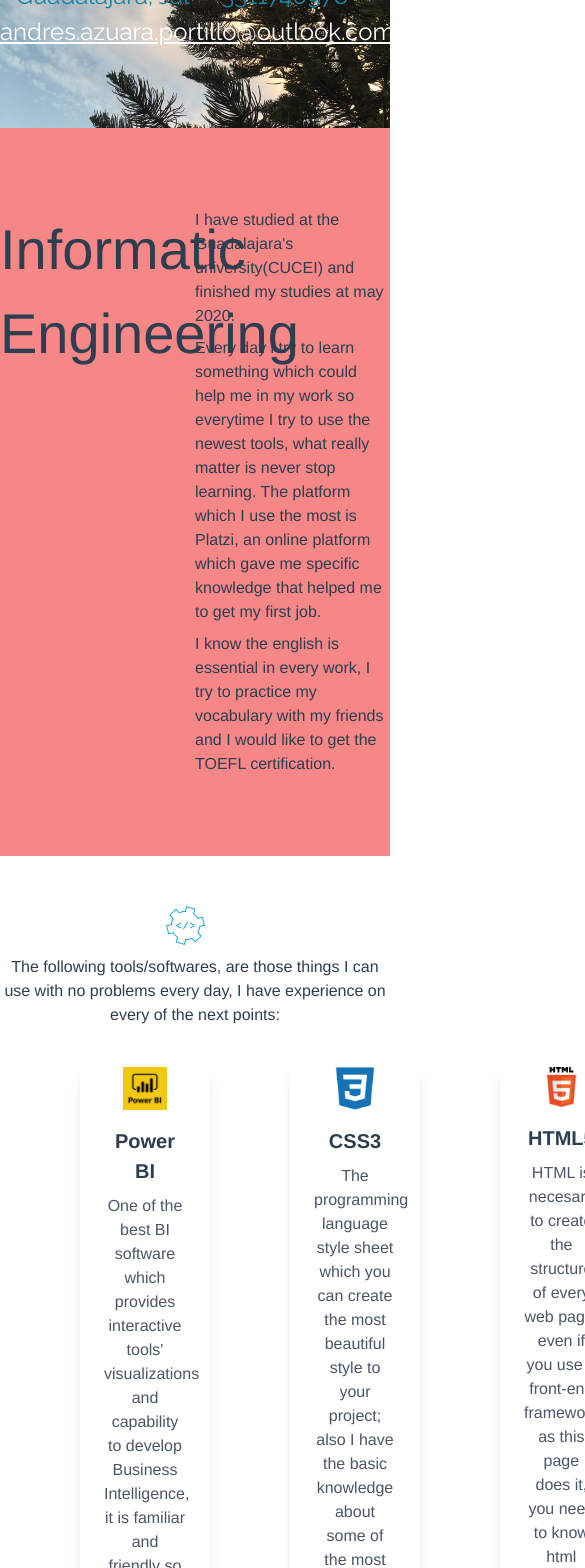
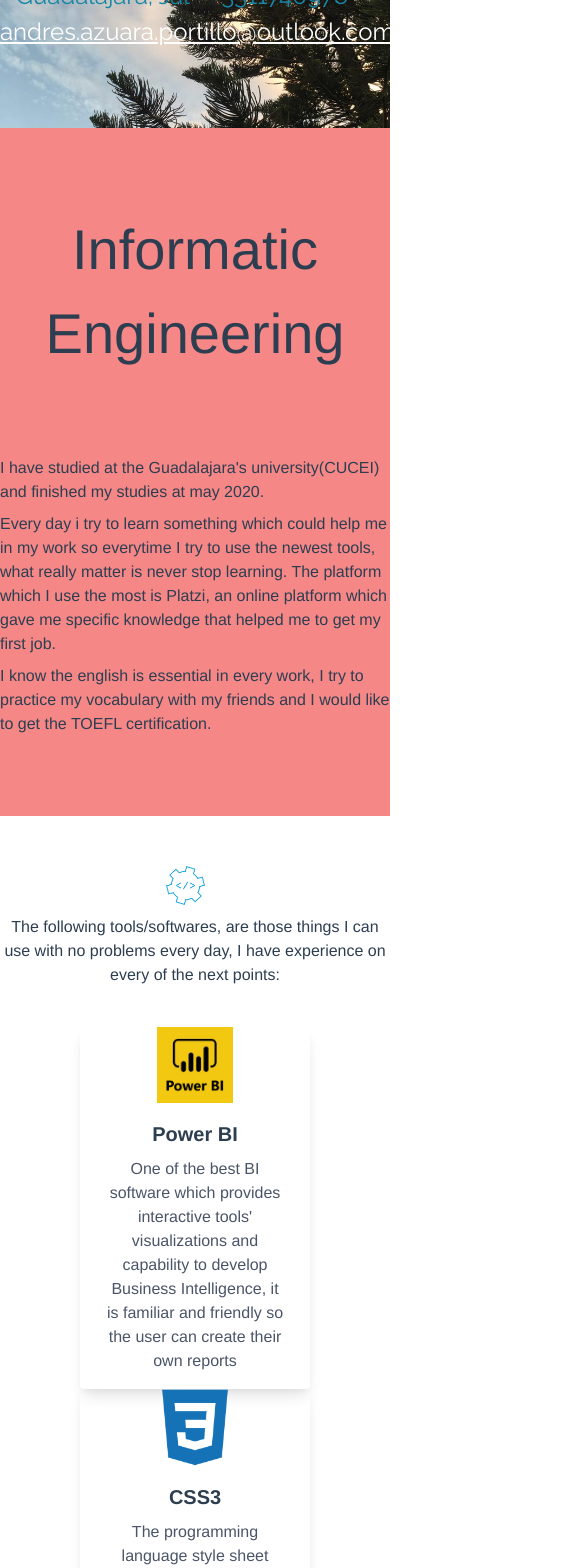
Before and after one commit to AndresAzuara/personal-cv, a Vue app: page / in a window 390 px wide. Shown: the part 220-1788 px from the top of the page, 585 px wide, since content can reach past the window. Built offline with nearby package versions, Linux system fonts and the light colour scheme.

Commit message:
problems with the responive were fixed

```diff
--- a/src/components/PxComponents.vue
+++ b/src/components/PxComponents.vue
@@ -7,14 +7,14 @@
 
     </section>
     <p class="w-full mb-10">The following tools/softwares, are those things I can use with no problems every day, I have experience on every of the next points:</p>
-    <div v-for="(tool, index) in tools" :key="index" class="flex">
-        <div v-for="know in tool" :key="know.name" class="w-1/3 ml-20 mb-10">
+    <div class="flex flex-wrap">
+        <div v-for="(tool, index) in tools" :key="index" class="sm:w-full md:w-1/2 lg:w-1/3 px-20">
             <div class="max-w-sm rounded overflow-hidden shadow-lg mr-0">
-                <img class="w-1/3 mr-auto ml-auto" :src="know.image" :alt="know.name">
+                <img class="w-1/3 mr-auto ml-auto" :src="tool.image" :alt="tool.name">
                 <div class="px-6 py-4">
-                    <div class="font-bold text-xl mb-2">{{know.name}}</div>
+                    <div class="font-bold text-xl mb-2">{{tool.name}}</div>
                     <p class="text-gray-700 text-base">
-                        {{know.description}}
+                        {{tool.description}}
                     </p>
                 </div>
             </div>
@@ -33,7 +33,7 @@ export default {
                 alt: "Dev logo"
             },
             tools: [
-                [{
+                {
                     image: require("@/assets/powerbi.png"),
                     name: "Power BI",
                     description: "One of the best BI software which provides interactive tools' visualizations and capability to develop Business Intelligence, it is familiar and friendly so the user can create their own reports"
@@ -47,8 +47,8 @@ export default {
                     image: require("@/assets/html.png"),
                     name: "HTML5",
                     description: "HTML is necesary to create the structure of every web page, even if you use a front-end framework as this page does it, you need to know html"
-                }],
-                [{
+                }
+                ,{
                     image: require("@/assets/blazor.png"),
                     name: "Blazor",
                     description: "It is the new Microsft's solution to create back and front end using their own language which is C# and .NET core."
@@ -62,9 +62,9 @@ export default {
                     image: require("@/assets/cplusplus.png"),
                     name: "C++",
                     description: "It's the first programming language I learned, it gaves me the programming's fundaments, and actually I can develop desktop solutions"
-                }]
+                }
                 ,
-                [{
+                {
                     image: require("@/assets/csharp.png"),
                     name: "C#",
                     description: "This is my most used backend language, I use it with .NET Core or .NET Framework; a great part of the projects which I have developed were created using C# .NET Core"
@@ -80,9 +80,9 @@ export default {
                     image: require("@/assets/js.png"),
                     name: "JavaScript",
                     description: "Really helpfull language when you are developing web pages because it helps to manipulate the DOM and integrate the result of requests called to multiple API's to the DOM. I have used it to implement some fron-end javascript frameworks"
-                }]
+                }
                 ,
-                [{
+                {
                     image: require("@/assets/logo.png"),
                     name: "Vue",
                     description: "My favorite front-end javascript framework, it helps to create a better markup architechture in an easier way. As additional data, this site was created using Vue.JS"
@@ -98,7 +98,7 @@ export default {
                     image: require("@/assets/tailwind.png"),
                     name: "Tailwindcss",
                     description: "It is a great options to create styles with a CSS framework, it has simple classes which represents specified selector's properties. Bootstrap has pre-builded components, on the other side, tailwind has pre-builded classes which helps to create the component"
-                }]
+                }
             ]
         }
     }
--- a/src/components/PxEducation.vue
+++ b/src/components/PxEducation.vue
@@ -1,11 +1,11 @@
 <template>
-    <section class="flex" id="education">
-        <div class="w-1/2 mt-20">
+    <section class="flex flex-wrap" id="education">
+        <div style="padding-left:0 3%" class="sm:w-full md:w-1/2 lg:w-1/2 mt-20">
             <h1>
                 Informatic Engineering
             </h1>
         </div>
-        <div class="w-1/2 mt-20">
+        <div style="padding-left:0 3%" class="sm:w-full md:w-1/2 lg:w-1/2 mt-20">
             <p class="mb-2 text-left">I have studied at the Guadalajara's university(CUCEI) and finished my studies at may 2020.</p>
             <p class="mb-2 text-left">Every day i try to learn something which could help me in my work so everytime I try to use the newest tools, what really matter is never stop learning.
                 The platform which I use the most is Platzi, an online platform which gave me specific knowledge that helped me to get my first job. </p>
```
